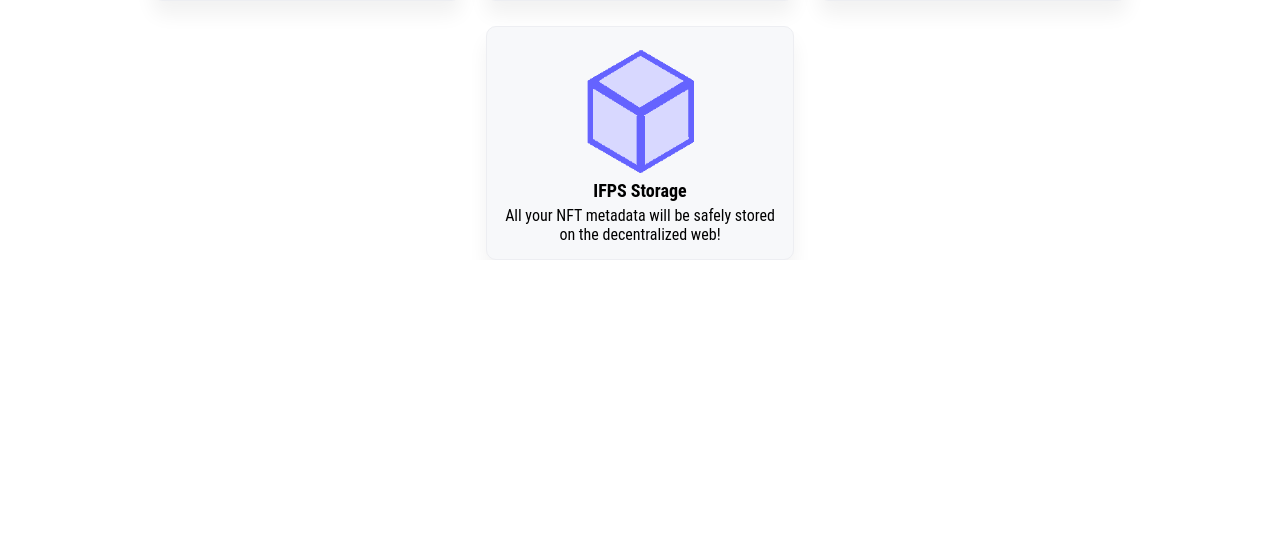
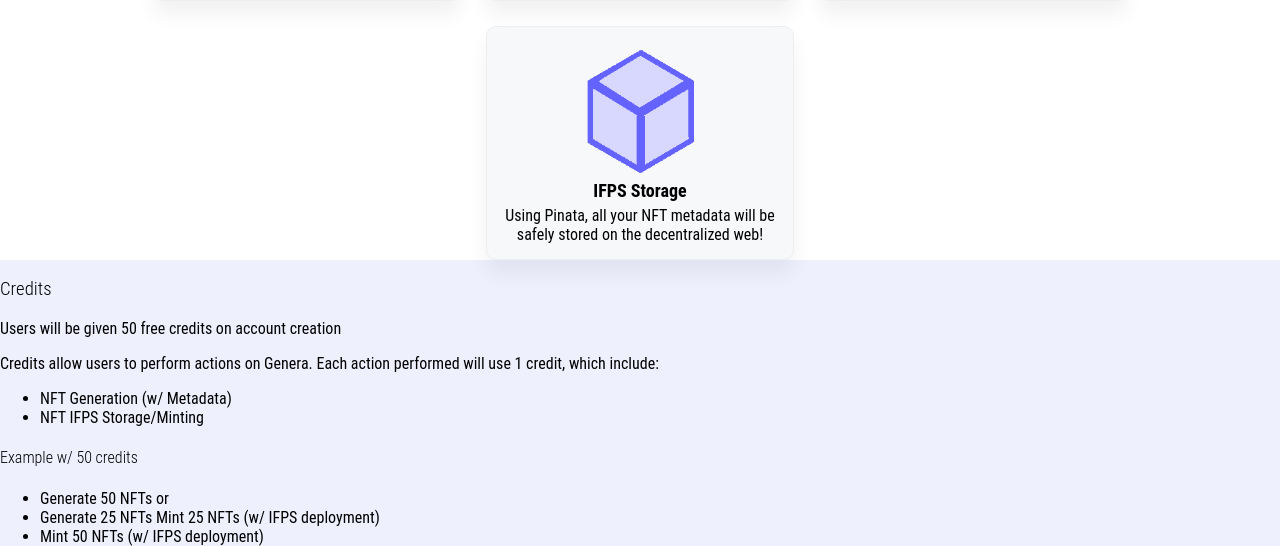
Before and after one commit to caleb-sideras/Genera, a Django app: page / in a window 1280 px wide. Shown: the part 1404-1950 px from the top of the page. Before the commit the page ends 1664 px from the top, so only its background shows below. Run offline with Django 3.2, Linux system fonts and the light colour scheme.

Commit message:
Started stripe payments integration

```diff
--- a/genera/genera/settings.py
+++ b/genera/genera/settings.py
@@ -153,3 +153,8 @@ MEDIA_URL = '/media/'
 
 DEFAULT_AUTO_FIELD = 'django.db.models.BigAutoField'
 MAX_UPLOAD_SIZE = "5242880000"
+
+#TEST
+STRIPE_PUBILC_KEY = "pk_test_51K9ckjDlWp2mVdKSIZtZWcEmEIogg5LG2Vx9p8IjIM38bOo8CbGqddJuYeDEvbPUCdM11b7MeFD8YGC82V5m2Xqo00cHqVNc07"
+STRIPE_PRIVATE_KEY = "sk_test_51K9ckjDlWp2mVdKSxhtGeV44FHSaO7z89AYlxltSqY6hnSRHP3zhcOfWlQDqUmX8rqtHvjkEnpTconUyBS7K4H5Q00dGzl4yTg"
+STRIPE_WEBHOOK_SECRET = "cbya-zuur-cfbo-smeo-help"#maybe
--- a/genera/main/admin.py
+++ b/genera/main/admin.py
@@ -28,3 +28,4 @@ class UserCollection_Admin(admin.ModelAdmin):
 admin.site.register(User, User_Admin)
 admin.site.register(UserAsset, UserAsset_Admin)
 admin.site.register(UserCollection, UserCollection_Admin)
+# admin.site.register(Product)
--- a/genera/main/urls.py
+++ b/genera/main/urls.py
@@ -21,4 +21,6 @@ urlpatterns = [
     path("user/<str:username>/profile", profile_view, name="profile"),
     path("user/<str:username>/collections", all_collections_view, name="all_collections"),
     path("user/<str:username>/collections/<str:collection_name>", collection_view, name="collection"),
+    path("checkout", checkout_view, name="checkout"),
+    # path("create-checkout-session", checkout_session, name="create-checkout-session")
 ]
--- a/genera/main/views.py
+++ b/genera/main/views.py
@@ -2,7 +2,7 @@ from time import timezone
 from django.http.response import HttpResponse
 from django.shortcuts import render
 from main.view_tools import generate_token
-from genera.settings import MEDIA_DIR, DEFAULT_FROM_EMAIL, BASE_DIR
+from genera.settings import MEDIA_DIR, DEFAULT_FROM_EMAIL, BASE_DIR, STRIPE_PUBILC_KEY, STRIPE_PRIVATE_KEY
 from main.models import User
 from main.forms import *
 from main.generator_alg import *
@@ -37,8 +37,10 @@ from django.template.loader import render_to_string
 from io import BytesIO
 import cv2
 from genera.tools import Timer
+import stripe
 # Create your views here.
 t = Timer()
+stripe.api_key = STRIPE_PRIVATE_KEY
 
 def main_view(request):
 
@@ -793,6 +795,34 @@ def documentation_view(request):
 
     return render(request, "documentation.html", context)
 
+def checkout_view(request):
+    context = {}
+    if request.method == "POST":
+        DOMAIN = 'http://localhost:8000'
+        print(stripe.api_key)
+        print(STRIPE_PRIVATE_KEY)
+        print('entered checkout_view post')
+        try:
+            checkout_session = stripe.checkout.Session.create(
+                # price id passed into from post
+                line_items=[
+                    {
+                        # Provide the exact Price ID (for example, pr_1234) of the product you want to sell
+                        'price': 'price_1KDE5pDlWp2mVdKSktdCZEGL',#'{{PRICE_ID}}',
+                        'quantity': 1,
+                    },
+                ],
+                mode='payment',
+                success_url=DOMAIN, #+ '/success.html', # Increment credits
+                cancel_url=DOMAIN, #+ '/cancel.html',
+            )
+        except Exception as e:
+            print('Exception')
+            return str(e)
+        print('post api reuqest')
+        return redirect(checkout_session.url, code=303)
+    return render(request, "checkout.html", context)
+
 def upload_pinata_filepath(filepath, filename):
     with Path(filepath).open("rb") as fp:
         image_binary = fp.read()
--- a/genera/templates/home.html
+++ b/genera/templates/home.html
@@ -39,6 +39,7 @@
       </div>
     </div>
   </div>
+
   <div class="features_wrapper">
     <h2 style="text-align: center; position: relative; font-size: 1.5rem; padding-top: 25px; margin-top: 0;">Features</h2>
       <div class="features_card">
@@ -88,10 +89,42 @@
           <img src="/static/Assets/Images/ifps_icon2.png" class="nft_image">
           <div>
             <p class="no_margin center">IFPS Storage</p>
-            <div><p class="no_margin center">All your NFT metadata will be safely stored on the decentralized web!</p></div>
+            <div><p class="no_margin center">Using Pinata, all your NFT metadata will be safely stored on the decentralized web!</p></div>
           </div>
         </div>
       </div>
   </div>
+
+  <div class="payments_wrapper">
+    <div class="payments_description">
+      <h3>Credits</h3>
+      <p>Users will be given 50 free credits on account creation</p>
+      <p>Credits allow users to perform actions on Genera. Each action performed will use 1 credit, which include:</p>
+      <ul>
+        <li>
+          NFT Generation (w/ Metadata)
+        </li>
+        <li>
+          NFT IFPS Storage/Minting
+        </li>
+      </ul>
+      <h4>Example w/ 50 credits</h4>
+      <ul>
+        <li>
+          Generate 50 NFTs or
+        </li>
+        <li>
+          Generate 25 NFTs
+          Mint 25 NFTs (w/ IFPS deployment)
+        </li>
+        <li>
+          Mint 50 NFTs (w/ IFPS deployment)
+        </li>
+      </ul>
+    </div>
+    <div class="payments_options">
+
+    </div>
+  </div>
   {% endblock %}
 </div>
```
Also changed, not shown: genera/main/models.py (+13 -0 lines), genera/templates/checkout.html (added, +25 -0 lines), genera/main/migrations/0003_alter_usercollection_description.py (added), genera/main/migrations/0004_product.py (added).
